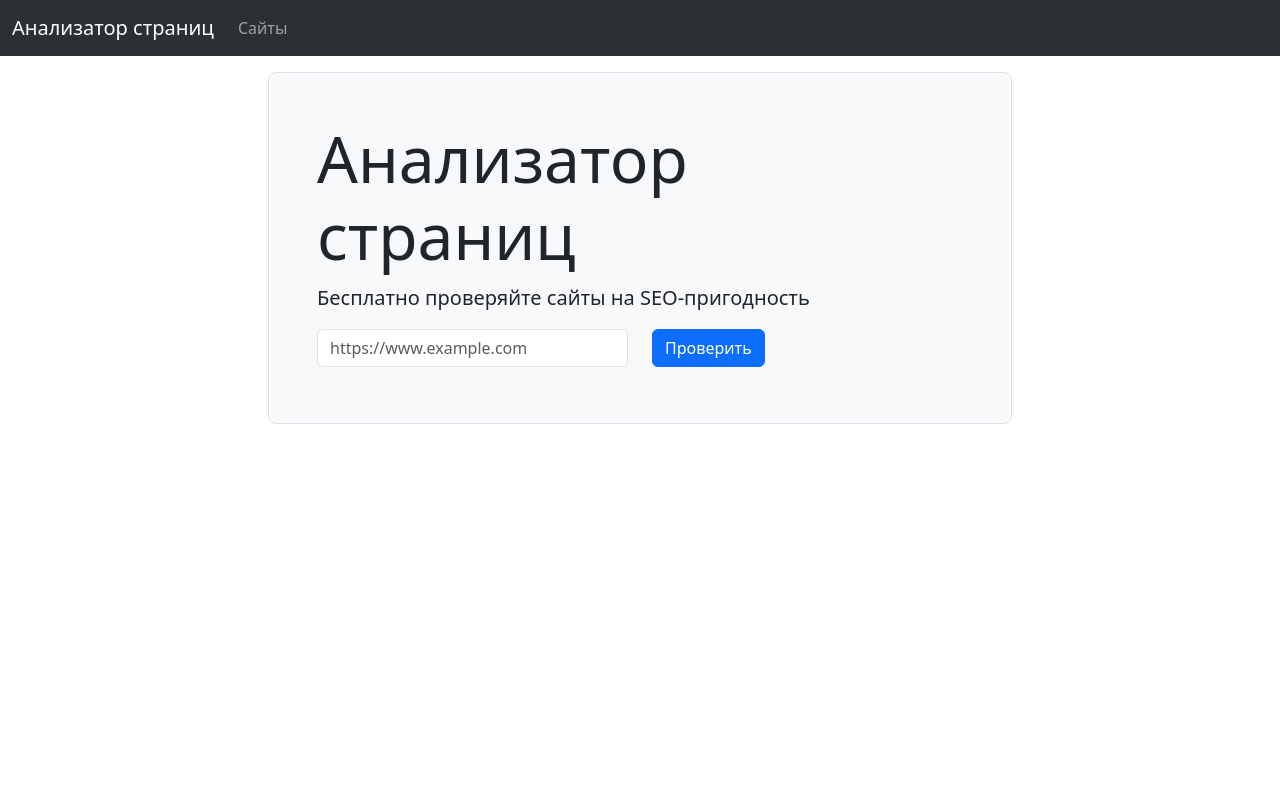
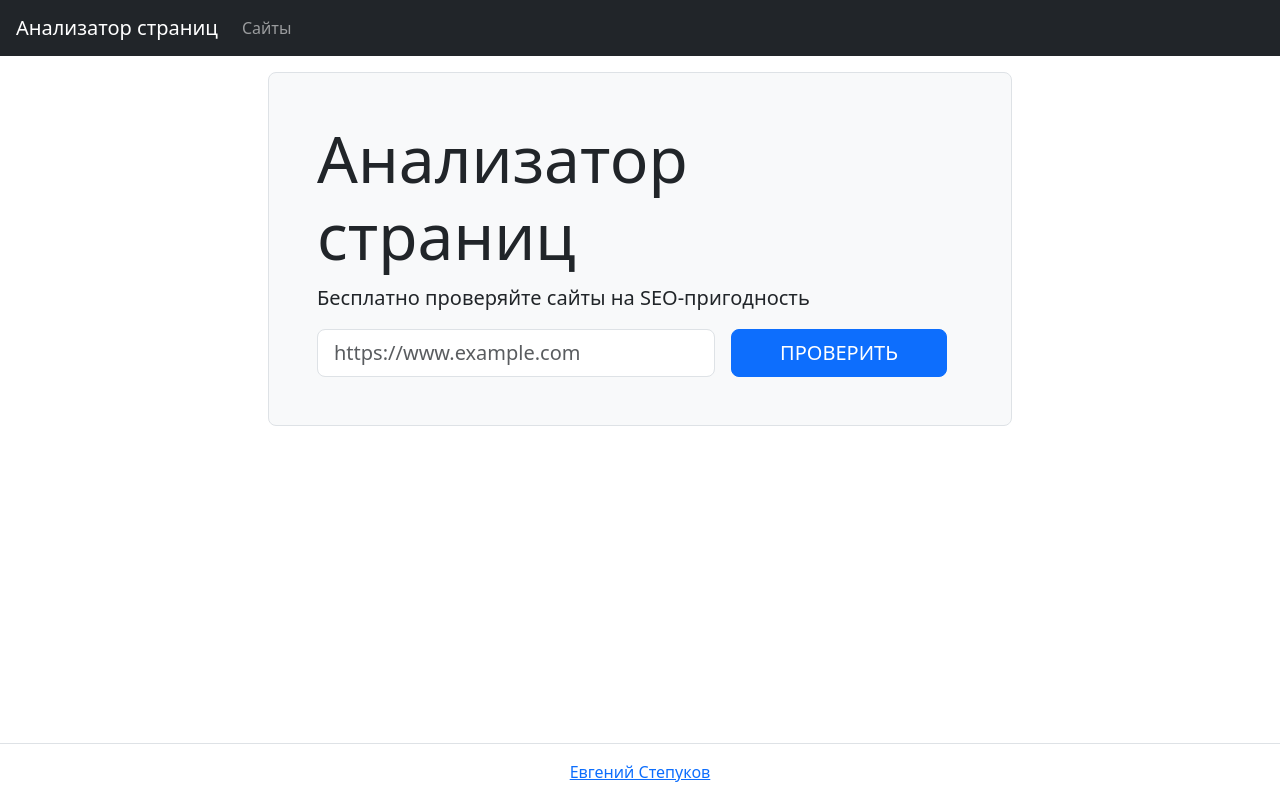
Before and after one commit to bloodywd/python-project-83, a Flask app: page / in a window 1280 px wide. Run offline with Flask 3, Linux system fonts and the light colour scheme.

Commit message:
update index.html

```diff
--- a/page_analyzer/templates/index.html
+++ b/page_analyzer/templates/index.html
@@ -9,37 +9,40 @@
     <link href="https://cdn.jsdelivr.net/npm/bootstrap@5.3.2/dist/css/bootstrap.min.css" rel="stylesheet"
           integrity="sha384-T3c6CoIi6uLrA9TneNEoa7RxnatzjcDSCmG1MXxSR1GAsXEV/Dwwykc2MPK8M2HN" crossorigin="anonymous">
 </head>
-<body>
+<body class="d-flex flex-column min-vh-100">
 
-<nav class="navbar navbar-expand-lg bg-body-tertiary" data-bs-theme="dark">
+<header>
+    <nav class="navbar navbar-expand-lg bg-dark px-1" data-bs-theme="dark">
         <div class="container-fluid">
-    <a class="navbar-brand" href="#">Анализатор страниц</a>
+            <a class="navbar-brand" href="">Анализатор страниц</a>
             <div class="collapse navbar-collapse">
                 <div class="navbar-nav">
-        <a class="nav-link" href="#">Сайты</a>
+                    <a class="nav-link" href="">Сайты</a>
                 </div>
             </div>
         </div>
     </nav>
+</header>
 
-
+<main class="flex-grow-1">
     <div class="container-lg mt-3">
         <div class="col-12 col-md-10 col-lg-8 mx-auto border rounded-3 bg-light p-5">
             <h1 class="display-3">Анализатор страниц</h1>
             <p class="lead">Бесплатно проверяйте сайты на SEO-пригодность</p>
-        <form class="row">
-          <div class="col">
-            <label class="visually-hidden">Search field</label>
-            <input type="text" class="form-control" placeholder="https://www.example.com">
-          </div>
-          <iv class="col">
-            <button type="submit" class="btn btn-primary mb-2">Проверить</button>
-          </div>
+            <form class="d-flex justify-content-center" required="">
+                <input class="form-control form-control-lg" type="text" name="url" placeholder="https://www.example.com"
+                       value="">
+                <input class="btn btn-primary btn-lg ms-3 px-5 text-uppercase mx-3" type="submit" value="Проверить">
             </form>
         </div>
     </div>
+</main>
 
-
+<footer class="border-top py-3 mt-5 flex-shrink-0">
+    <div class="container-lg text-center">
+        <a href="">Евгений Степуков</a>
+    </div>
+</footer>
 
 <script src="https://cdn.jsdelivr.net/npm/bootstrap@5.3.2/dist/js/bootstrap.bundle.min.js"
         integrity="sha384-C6RzsynM9kWDrMNeT87bh95OGNyZPhcTNXj1NW7RuBCsyN/o0jlpcV8Qyq46cDfL"
```
Lines whose indentation alone changed are shown as unchanged.
